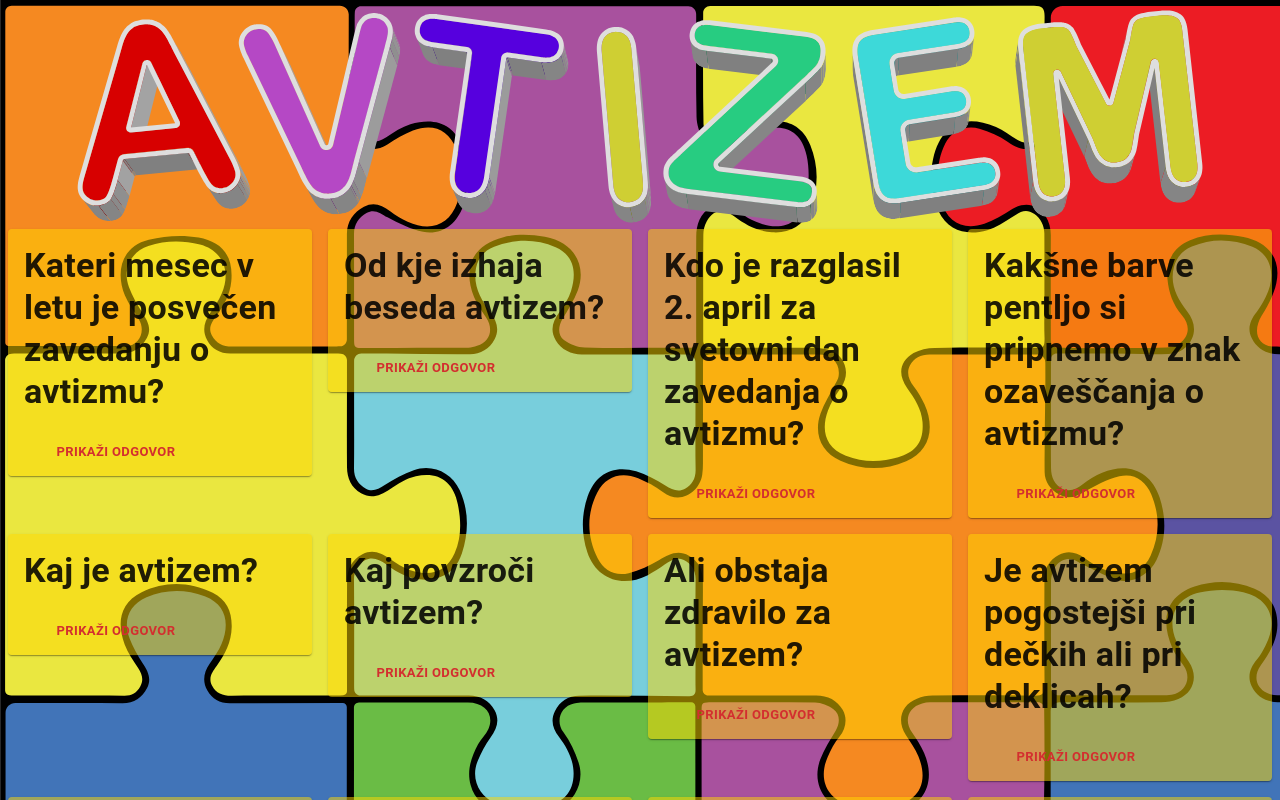
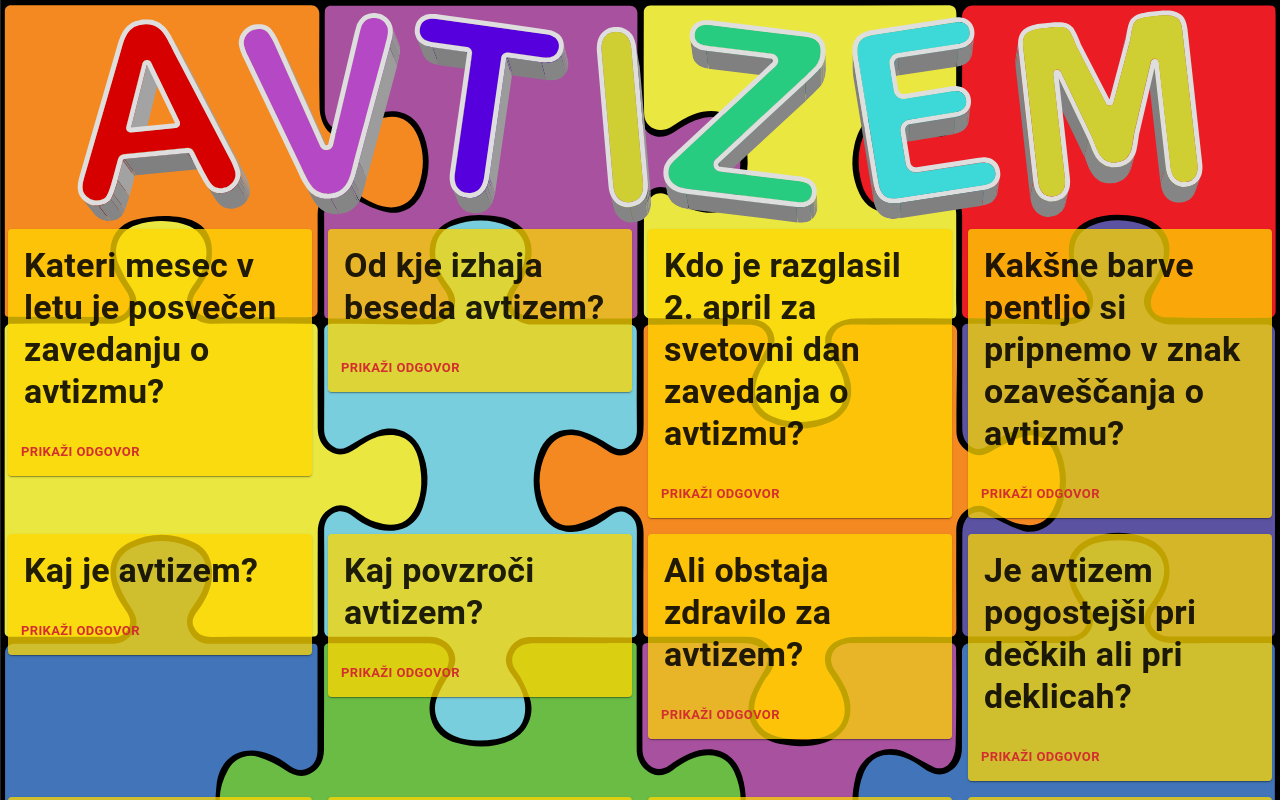
Before and after one commit to spagnoloG/autism-app, a React (Create React App) app: page / in a window 1280 px wide. Shown: the top 800 px of the page. Built offline with nearby package versions, Linux system fonts and the light colour scheme.

Commit message:
razni popravki

```diff
--- a/src/App.css
+++ b/src/App.css
@@ -4,7 +4,7 @@ body {
     background-size:100% 100%;
     -o-background-size: 100% 100%;
     -webkit-background-size: 100% 100%;
-    background-size:cover;
+    background-size:auto;
 }
 
 .css-1hgxlf6-MuiPaper-root-MuiCard-root {
--- a/src/App.js
+++ b/src/App.js
@@ -10,35 +10,34 @@ import Button from '@mui/material/Button';
 import Typography from '@mui/material/Typography';
 import Grid from '@mui/material/Grid';
 
-function BasicCard(props) {
+const BasicCard = (props) => {
 
   const [answered, SetAnswered] = useState(false);
-  const show_answer = () => {
-    SetAnswered(true);
+
+  const button_click = () => {
+    if(answered)
+      SetAnswered(false);
+    else
+      SetAnswered(true)
   }
 
   return (
-    <Card sx={{ minWidth: 150}} style={{ backgroundColor: 'rgba(255, 215, 0, 0.5)'  }} className={`${answered ? 'fade-in-card': ''}`}>
+    <Card sx={{ minWidth: 150}} style={{ backgroundColor: 'rgba(255, 215, 0, 0.75)'  }} className="fade-in-card">
       <CardContent >
         <Typography variant="h4" component="div" >
           <strong>
-          {answered && props.anwser}
-          {!answered && props.question}
+            {answered ?  props.anwser : props.question}
           </strong>
         </Typography>
       </CardContent>
-      {!answered &&
-          (
-            <CardActions>
-              <Button size="small" color="error" onClick={show_answer} className="button"><strong>prikaži odgovor</strong></Button>
-            </CardActions>
-          )
-      }
+      <CardActions>
+      <Button size="small" color="error" onClick={button_click} ><strong>{answered ? 'prikaži vprašanje' : 'prikaži odgovor'}</strong></Button>
+    </CardActions>
     </Card>
   );
 }
 
-function App() {
+const App = () => {
   const renderQuestions = questions_json.map(({id, question, anwser}) =>{
     return (
       <Grid item xs={6} md={3} key={id}>
@@ -49,7 +48,7 @@ function App() {
   return (
     <div className="App">
       <header className="App-header">
-        <img src={autizm_svg} alt="avtizem"/>
+        <img src={autizm_svg} alt="avtizem" className='fade-in-card'/>
         <Box sx={{ flexGrow: 1 }}>
           <Grid container spacing={2}>
             {renderQuestions}
```
